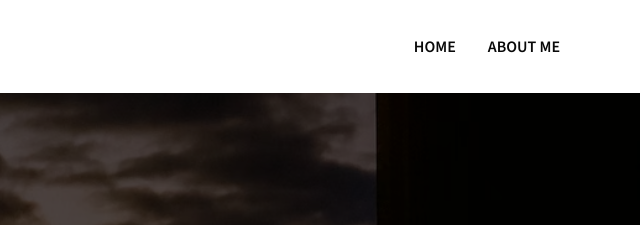
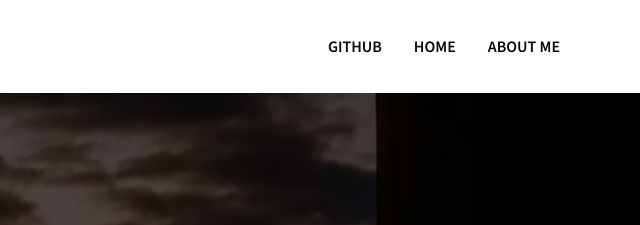
Before and after one commit to sunqfuu/My-Learning-Journal, a plain HTML site: page index.html in a window 1280 px wide. Shown: the top 225 px of the page, 640-1280 px from the left. Drawn offline with nearby package versions, Linux system fonts and the light colour scheme.

Commit message:
Add GitHub link to navigation menu

```diff
--- a/index.html
+++ b/index.html
@@ -38,6 +38,9 @@
         <i class="fa-solid fa-bars navigation-menu" id="navigation-menu"></i>
         <div class="navigation-bar hide-nav-bar" id="navigation-bar">
           <ul class="nav-list">
+            <li>
+              <a class="nav-link" href="https://github.com/sunqfuu">Github</a>
+            </li>
             <li><a class="nav-link" href="index.html">Home</a></li>
             <li><a class="nav-link" href="about-me.html">About Me</a></li>
           </ul>
```
